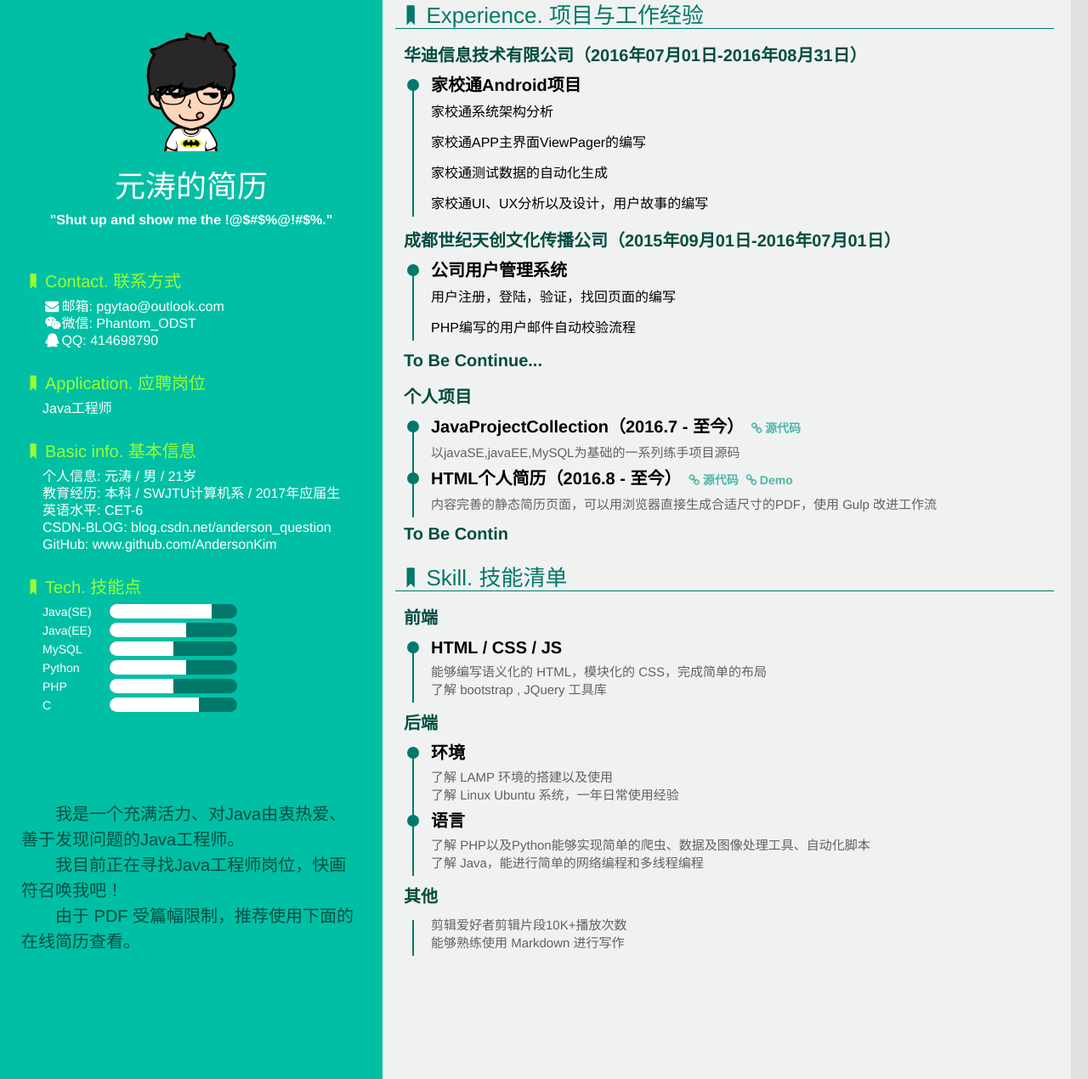
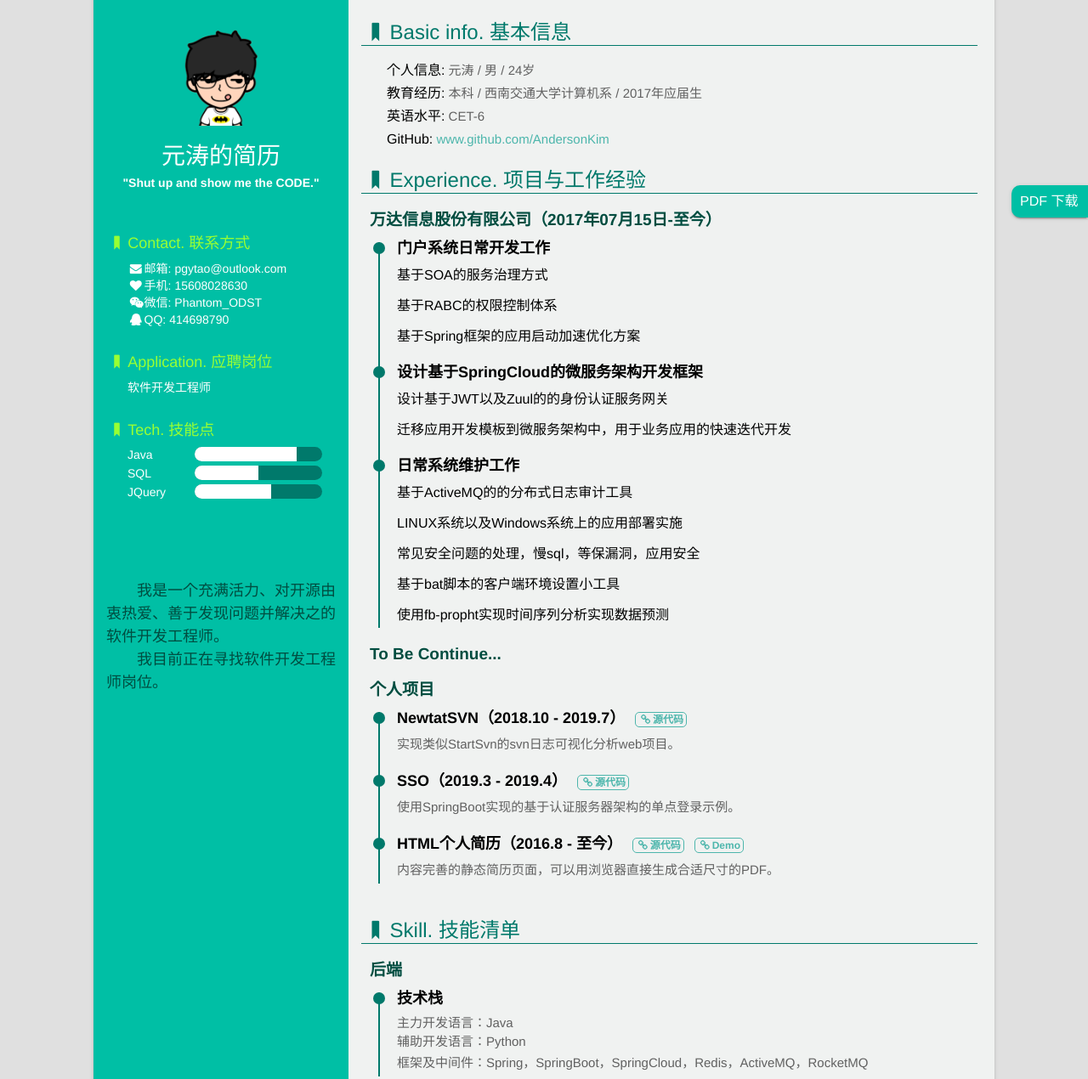
Before and after one commit to AndersonKim/Resume, a website: page print.html in a window 1280 px wide. Shown: the part 22-1292 px from the top of the page at 85% size. Drawn offline with Linux system fonts and the light colour scheme.

Commit message:
update info for resume

```diff
--- a/print.html
+++ b/print.html
@@ -3,66 +3,88 @@
 <head>
     <meta charset="UTF-8">
     <title>元涛的简历</title>
-    <meta name="description" content="我是一个充满活力、对Java由衷热爱、善于发现问题的Java工程师。我目前正在寻找Java工程师岗位，快画符召唤我吧！">
-    <meta name="keywords" content="元涛,AndersonKim,Java,工作,简历">
+    <meta name="description" content="">
+    <meta name="keywords" content="">
     <link rel="shortcut icon" href="favicon.ico">
-    <link rel="stylesheet" href="dist/css/print.min.css">
+    <link rel="stylesheet" href="dist/css/style.min.css">
     <link rel="stylesheet" href="dist/css/fontello.min.css">
+    <script>
+        (function(i,s,o,g,r,a,m){i['GoogleAnalyticsObject']=r;i[r]=i[r]||function(){
+                    (i[r].q=i[r].q||[]).push(arguments)},i[r].l=1*new Date();a=s.createElement(o),
+                m=s.getElementsByTagName(o)[0];a.async=1;a.src=g;m.parentNode.insertBefore(a,m)
+        })(window,document,'script','//www.google-analytics.com/analytics.js','ga');
+
+        ga('create', 'UA-48084758-4', 'auto');
+        ga('send', 'pageview');
+
+    </script>
 </head>
 <body>
+    <aside>
+            <li>
+                    <a href="Java工程师-元涛.pdf" target="_blank">PDF 下载</a>
+                </li>
+        <!-- <ul>
+            <li>
+                <a href="https://github.com/AndersonKim/Resume" target="_blank">源代码</a>
+            </li>
+            <li>
+                <a href="Java工程师-元涛.pdf" target="_blank">PDF 下载</a>
+            </li>
+            <li>
+                <a href="http://blog.csdn.net/anderson_question" target="_blank">BLOG</a>
+            </li>
+            <li>
+                <a href="https://www.github.com/AndersonKim" target="_blank">GitHub</a>
+            </li>
+        </ul> -->
+    </aside>
     <div class="container">
         <div class="sidebar">
             <div class="title">
                 <img src="img/head.png">
                 <h1>元涛的简历</h1>
-                <h2>"Shut up and show me the !@$#$%@!#$%."</h2>
+                <h2>"Shut up and show me the CODE."</h2>
             </div>
             <ul class="side-info">
                 <li class="someRight">
                     <dt><i class="icon-bookmark"></i>Contact. 联系方式</dt>
                     <dd><i class="icon-mail-alt"></i>邮箱: <a href="pgytao@outlook.com" target="_blank">pgytao@outlook.com</a></dd>
+                    <dd><i class="icon-heart"></i>手机: <a href="#" target="_blank">15608028630</a></dd>
                     <dd><i class="icon-wechat"></i>微信: Phantom_ODST</dd>
                     <dd><i class="icon-qq"></i>QQ: <a href="http://wpa.qq.com/msgrd?v=3&uin=414698790&site=qq&menu=yes" target="_blank">414698790</a></dd>
                 </li>
                 <li class="someRight">
                     <dt><i class="icon-bookmark"></i>Application. 应聘岗位</dt>
-               <dd>Java工程师</dd>
-            </li>
-            <li class="someRight">
-                <dt><i class="icon-bookmark"></i>Basic info. 基本信息</dt>
-               <dd><span>个人信息:</span> 元涛 / 男 / 21岁</dd>
-                    <dd><span>教育经历:</span> 本科 / SWJTU计算机系 / 2017年应届生</dd>
-                    <dd><span>英语水平:</span> CET-6</dd>
-                    <dd><span>CSDN-BLOG:</span> <a href="http://blog.csdn.net/anderson_question" target="_blank">blog.csdn.net/anderson_question</a></dd>
-                    <dd><span>GitHub:</span> <a href="https://www.github.com/AndersonKim" target="_blank">www.github.com/AndersonKim</a></dd>
+                    <dd>软件开发工程师</dd>
                 </li>
                 <li class="skill">
                     <dt><i class="icon-bookmark"></i>Tech. 技能点</dt>
                     <dd>
-                        <div class="skill-name">Java(SE)</div>
+                        <div class="skill-name">Java</div>
                         <div class="skill-bar-wrap">
                             <div class="skill-bar" style="width: 80%"></div>
                         </div>
                     </dd>
-                    <dd>
+                    <!-- <dd>
                         <div class="skill-name">Java(EE)</div>
                         <div class="skill-bar-wrap">
                             <div class="skill-bar" style="width: 60%"></div>
                         </div>
-                    </dd>
+                    </dd> -->
                     <dd>
-                        <div class="skill-name">MySQL</div>
+                        <div class="skill-name">SQL</div>
                         <div class="skill-bar-wrap">
                             <div class="skill-bar" style="width: 50%"></div>
                         </div>
                     </dd>
                     <dd>
-                        <div class="skill-name">Python</div>
+                        <div class="skill-name">JQuery</div>
                         <div class="skill-bar-wrap">
                             <div class="skill-bar" style="width: 60%"></div>
                         </div>
                     </dd>
-                     <dd>
+                     <!-- <dd>
                         <div class="skill-name">PHP</div>
                         <div class="skill-bar-wrap">
                             <div class="skill-bar" style="width: 50%"></div>
@@ -73,59 +95,99 @@
                         <div class="skill-bar-wrap">
                             <div class="skill-bar" style="width: 70%"></div>
                         </div>
+                    </dd> -->
+                    <!-- <dd>
+                        <div class="skill-name">JavaScript</div>
+                        <div class="skill-bar-wrap">
+                            <div class="skill-bar" style="width: 60%"></div>
+                        </div>
                     </dd>
+                    <dd>
+                        <div class="skill-name">HTML</div>
+                        <div class="skill-bar-wrap">
+                            <div class="skill-bar" style="width: 75%"></div>
+                        </div>
+                    </dd>
+                    <dd>
+                        <div class="skill-name">CSS</div>
+                        <div class="skill-bar-wrap">
+                            <div class="skill-bar" style="width: 72%"></div>
+                        </div>
+                    </dd> -->
+
+
+
                 </li>
             </ul>
             <div class="note">
-            <p>我是一个充满活力、对Java由衷热爱、善于发现问题的Java工程师。</p>
-            <p>我目前正在寻找Java工程师岗位，快画符召唤我吧！</p>
-            <p>由于 PDF 受篇幅限制，推荐使用下面的在线简历查看。</p>
+                <p>我是一个充满活力、对开源由衷热爱、善于发现问题并解决之的软件开发工程师。</p>
+                <p>我目前正在寻找软件开发工程师岗位。</p>
             </div>
-<!--         <div class="qr">
-            <div class="qr-in">
-                <img src="img/qr.png">
-                <p>在线简历: <a href="http://html.love/" target="_blank">html.love</a></p>
-            </div>
-        </div> -->
         </div>
         <div class="main">
             <ul class="main-info">
+                <li class="someRight">
+                    <dt><i class="icon-bookmark"></i>Basic info. 基本信息</dt>
+                    <dd><span>个人信息:</span> 元涛 / 男 / 24岁</dd>
+                    <dd><span>教育经历:</span> 本科 / 西南交通大学计算机系 / 2017年应届生</dd>
+                    <dd><span>英语水平:</span> CET-6</dd>
+                    <!-- <dd><span>CSDN-BLOG:</span> <a href="http://blog.csdn.net/anderson_question" target="_blank">blog.csdn.net/anderson_question</a></dd> -->
+                    <dd><span>GitHub:</span> <a href="https://www.github.com/AndersonKim" target="_blank">www.github.com/AndersonKim</a></dd>
+                </li>
                 <li>
                     <dt><i class="icon-bookmark"></i>Experience. 项目与工作经验</dt>
-                <h3>华迪信息技术有限公司（2016年07月01日-2016年08月31日）</h3>
+                    <h3>万达信息股份有限公司（2017年07月15日-至今）</h3>
                     <ul class="exp">
                         <li>
                             <div class="circle"></div>
-                            <h4>家校通Android项目</h4>
+                            <h4>门户系统日常开发工作</h4>
                             <ul>
-                                <li>家校通系统架构分析</li>
-                                <li>家校通APP主界面ViewPager的编写</li>
-                                <li>家校通测试数据的自动化生成</li>
-                                <li>家校通UI、UX分析以及设计，用户故事的编写</li>
+                                <li>基于SOA的服务治理方式</li>
+                                <li>基于RABC的权限控制体系</li>
+                                <li>基于Spring框架的应用启动加速优化方案</li>
+
+                            </ul>
+                        </li>
+                        <li>
+                                <div class="circle"></div>
+                                <h4>设计基于SpringCloud的微服务架构开发框架</h4>
+                                <ul>
+                                    <li>设计基于JWT以及Zuul的的身份认证服务网关</li>
+                                    <li>迁移应用开发模板到微服务架构中，用于业务应用的快速迭代开发</li>
+                                </ul>
+                            </li>
+                            <li>
+                                    <div class="circle"></div>
+                                    <h4>日常系统维护工作</h4>
+                                    <ul>
+                                        <li>基于ActiveMQ的的分布式日志审计工具</li>
+                                        <li>LINUX系统以及Windows系统上的应用部署实施</li>
+                                        <li>常见安全问题的处理，慢sql，等保漏洞，应用安全</li>
+                                        <li>基于bat脚本的客户端环境设置小工具</li>
+                                        <li>使用fb-propht实现时间序列分析实现数据预测</li>
                                     </ul>
                                 </li>
                     </ul>
-                    <h3>成都世纪天创文化传播公司（2015年09月01日-2016年07月01日）</h3>
-                    <ul class="exp">
-                        <li>
-                            <div class="circle"></div>
-                            <h4>公司用户管理系统</h4>
-                            <ul>
-                                <li>用户注册，登陆，验证，找回页面的编写</li>
-                                <li>PHP编写的用户邮件自动校验流程</li>
-                            </ul>
-                        </li>
-                    </ul>
+
+
                     <h3>To Be Continue...</h3>
                     <h3>个人项目</h3>
                     <ul class="exp">
                             <li>
                                     <div class="circle"></div>
                                     <h4>
-                                JavaProjectCollection（2016.7 - 至今）
-                                <a href="https://github.com/AndersonKim/JavaProjectCollection" target="_blank"><i class="icon-link"></i>源代码</a>
+                                            NewtatSVN（2018.10 - 2019.7）
+                                        <a href="https://github.com/AndersonKim/NewtatSVN" target="_blank"><i class="icon-link"></i>源代码</a>
                                     </h4>
-                            <p>以javaSE,javaEE,MySQL为基础的一系列练手项目源码</p>
+                                    <p>实现类似StartSvn的svn日志可视化分析web项目。</p>
+                                </li>
+                        <li>
+                            <div class="circle"></div>
+                            <h4>
+                                SSO（2019.3 - 2019.4）
+                                <a href="https://github.com/AndersonKim/sso" target="_blank"><i class="icon-link"></i>源代码</a>
+                            </h4>
+                            <p>使用SpringBoot实现的基于认证服务器架构的单点登录示例。</p>
                         </li>
                         <li>
                             <div class="circle"></div>
@@ -134,13 +196,21 @@
                                 <a href="https://github.com/AndersonKim/Resume" target="_blank"><i class="icon-link"></i>源代码</a>
                                 <a href="http://html.love/" target="_blank"><i class="icon-link"></i>Demo</a>
                             </h4>
-                            <p>内容完善的静态简历页面，可以用浏览器直接生成合适尺寸的PDF，使用 Gulp 改进工作流</p>
+                            <p>内容完善的静态简历页面，可以用浏览器直接生成合适尺寸的PDF。</p>
                         </li>
                     </ul>
-                    <h3>To Be Contin</h3>
                 </li>
                 <li>
                     <dt><i class="icon-bookmark"></i>Skill. 技能清单</dt>
+                    <h3>后端</h3>
+                    <ul class="exp">
+                        <li>
+                            <div class="circle"></div>
+                            <h4>技术栈</h4>
+                            <p>主力开发语言：Java<br>辅助开发语言：Python</p>
+                            <p>框架及中间件：Spring，SpringBoot，SpringCloud，Redis，ActiveMQ，RocketMQ</p>
+                        </li>
+                    </ul>
                     <h3>前端</h3>
                     <ul class="exp">
                         <li>
@@ -150,25 +220,11 @@
                             <p>了解 bootstrap , JQuery 工具库</p>
                         </li>
                     </ul>
-                    <h3>后端</h3>
-                    <ul class="exp">
-                        <li>
-                            <div class="circle"></div>
-                            <h4>环境</h4>
-                            <p>了解 LAMP 环境的搭建以及使用</p>
-                            <p>了解 Linux Ubuntu 系统，一年日常使用经验</p>
-                        </li>
-                        <li>
-                            <div class="circle"></div>
-                            <h4>语言</h4>
-                            <p>了解 PHP以及Python能够实现简单的爬虫、数据及图像处理工具、自动化脚本</p>
-                            <p>了解 Java，能进行简单的网络编程和多线程编程</p>
-                        </li>
-                    </ul>
+
                     <h3>其他</h3>
                     <ul class="exp">
                         <li>
-                            <p>剪辑爱好者剪辑片段10K+播放次数</p>
+                            <p>视频剪辑爱好者，不知名B站UP主，剪辑片段10K+播放次数</p>
                             <p>能够熟练使用 Markdown 进行写作</p>
                         </li>
                     </ul>
@@ -176,5 +232,8 @@
             </ul>
         </div>
     </div>
+    <footer>
+        <p>Theme by <a href="https://github.com/AndersonKim/Resume" target="_blank">AndersonKim</a>. Made with <i class="icon-heart throb" style="color: #d43f57;"></i> by AndersonKim. 最后更新于2019年12月6日</p>
+    </footer>
 </body>
 </html>
```
Also changed, not shown: index.html (+72 -55 lines). Lines whose indentation alone changed are shown as unchanged.
